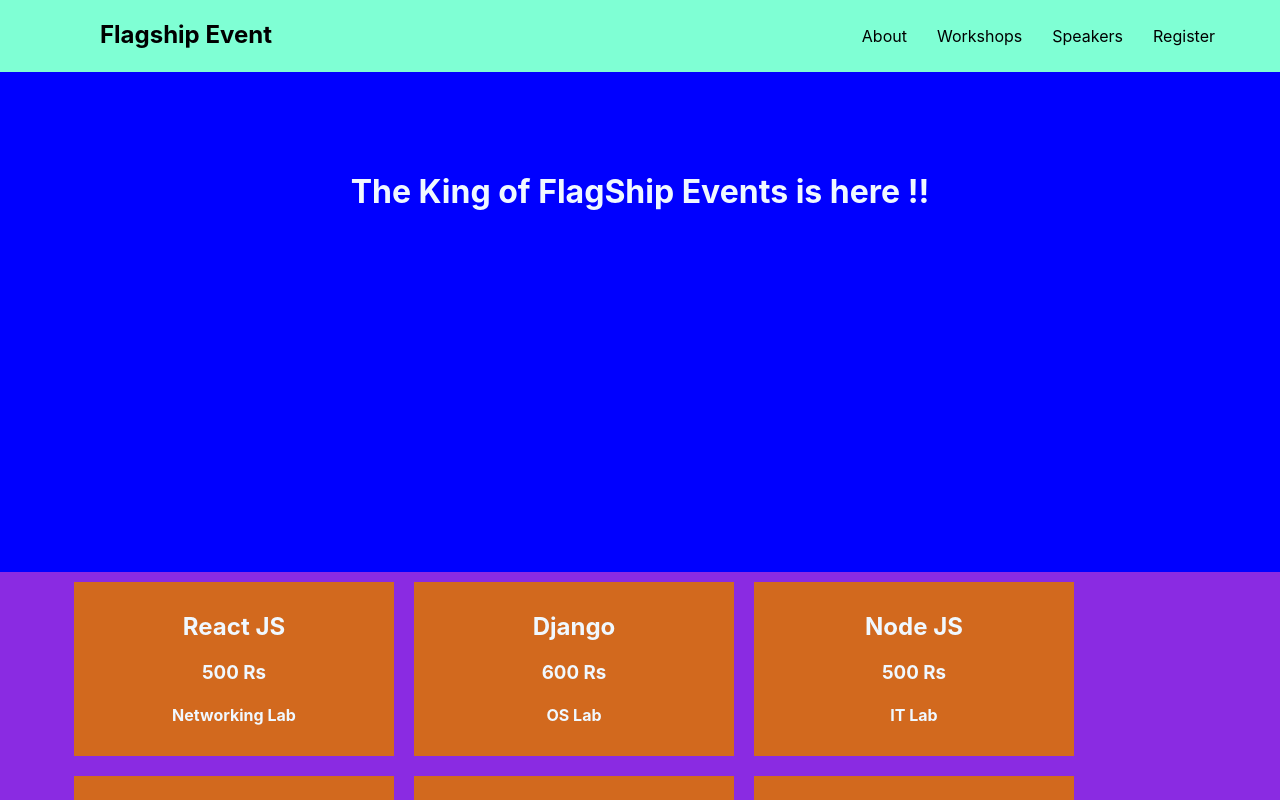
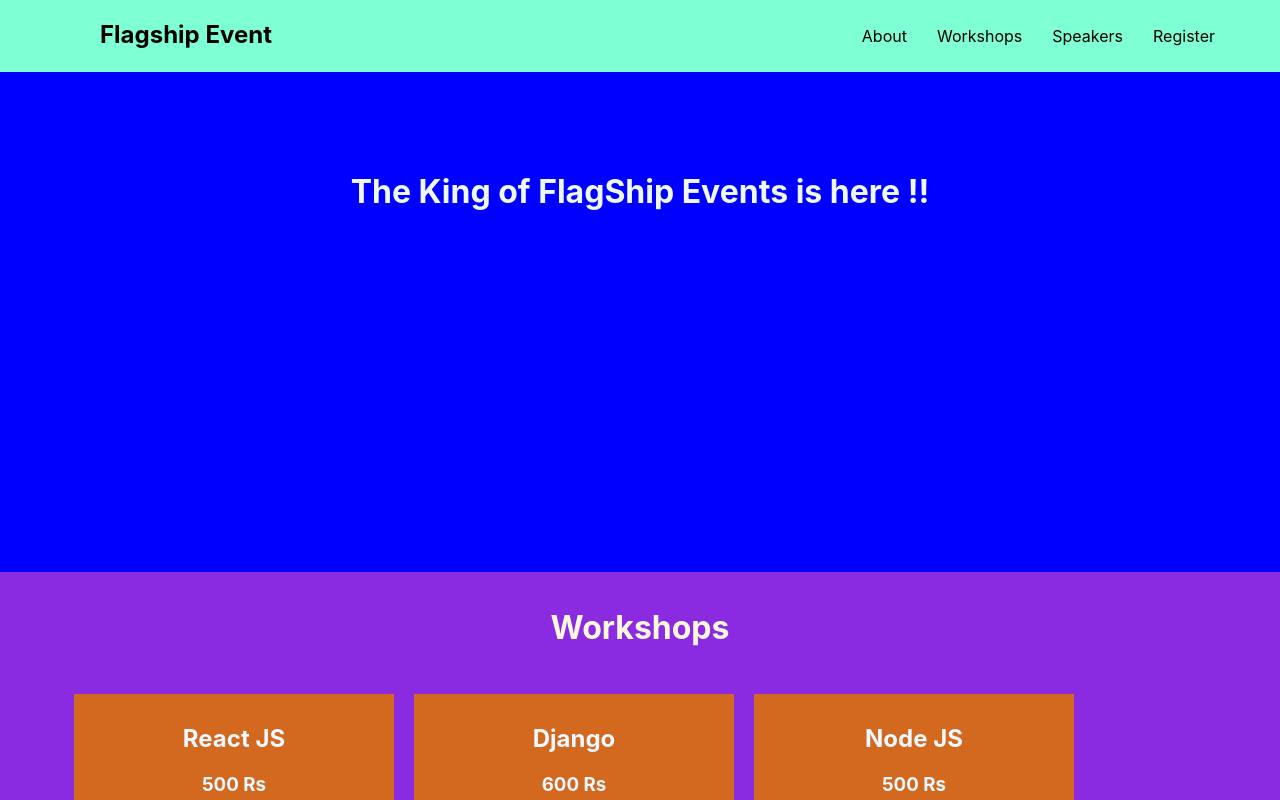
Before and after one commit to AbhijithKonnayil/Techfest-Website-template, a React (Create React App) app: page / in a window 1280 px wide. Shown: the top 800 px of the page. Built offline with nearby package versions, Linux system fonts and the light colour scheme.

Commit message:
add heading

```diff
--- a/src/components/workshops.css
+++ b/src/components/workshops.css
@@ -4,6 +4,10 @@
     padding: 0 5%;
     background-color: blueviolet;
     overflow: hidden;
+}
+.workshops h1{
+    padding: 15px;
+    color: cornsilk;
 }
 .workshops .workshop-comp{
     margin:10px;
--- a/src/components/workshops.js
+++ b/src/components/workshops.js
@@ -5,6 +5,7 @@ class Workshops extends Component{
     render(){
         return(
             <div className="workshops">
+                <h1>Workshops</h1>
                 <WorkshopComp name="React JS" venue="Networking Lab" fees="500 Rs"/>
                 <WorkshopComp name="Django" venue="OS Lab" fees="600 Rs"/>
                 <WorkshopComp name="Node JS" venue="IT Lab" fees="500 Rs"/>
```
